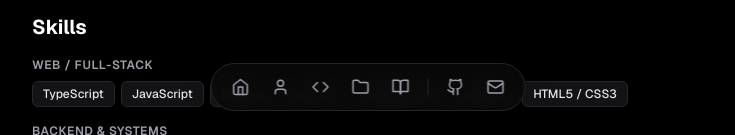
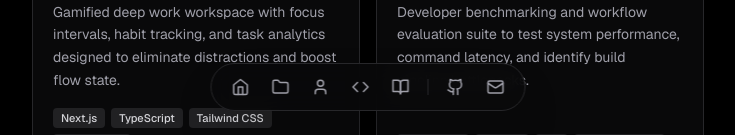
Before and after one commit to Sriram-Nambiar/sriramnambiar, a Next.js app: page / in a window 1280 px wide. Shown: the part 665-800 px from the top of the page, without its empty margins (272-1007 px from the left). Built offline with nearby package versions, Linux system fonts and the light colour scheme.

Commit message:
Move Projects section up directly under Hero section

```diff
--- a/app/page.tsx
+++ b/app/page.tsx
@@ -1,8 +1,8 @@
 import Hero from "@/components/Hero";
+import Projects from "@/components/Projects";
 import About from "@/components/About";
 import GithubContributions from "@/components/GithubContributions";
 import Skills from "@/components/Skills";
-import Projects from "@/components/Projects";
 import Dock from "@/components/Dock";
 
 export default function Home() {
@@ -10,10 +10,10 @@ export default function Home() {
     <main className="min-h-screen bg-black text-white px-4 py-16 sm:py-20 selection:bg-zinc-800 selection:text-white">
       <div className="w-full max-w-2xl mx-auto space-y-12 pb-20">
         <Hero />
+        <Projects />
         <About />
         <GithubContributions />
         <Skills />
-        <Projects />
       </div>
       <Dock />
     </main>
--- a/components/Dock.tsx
+++ b/components/Dock.tsx
@@ -89,9 +89,9 @@ function DockItem({
 
 const navItems = [
   { label: "Home", href: "/", icon: HomeIcon },
+  { label: "Projects", href: "/#projects", icon: FolderIcon },
   { label: "About", href: "/#about", icon: UserIcon },
   { label: "Skills", href: "/#skills", icon: CodeIcon },
-  { label: "Projects", href: "/#projects", icon: FolderIcon },
   { label: "Community", href: "/wall", icon: BookOpenIcon },
 ];
 
```
